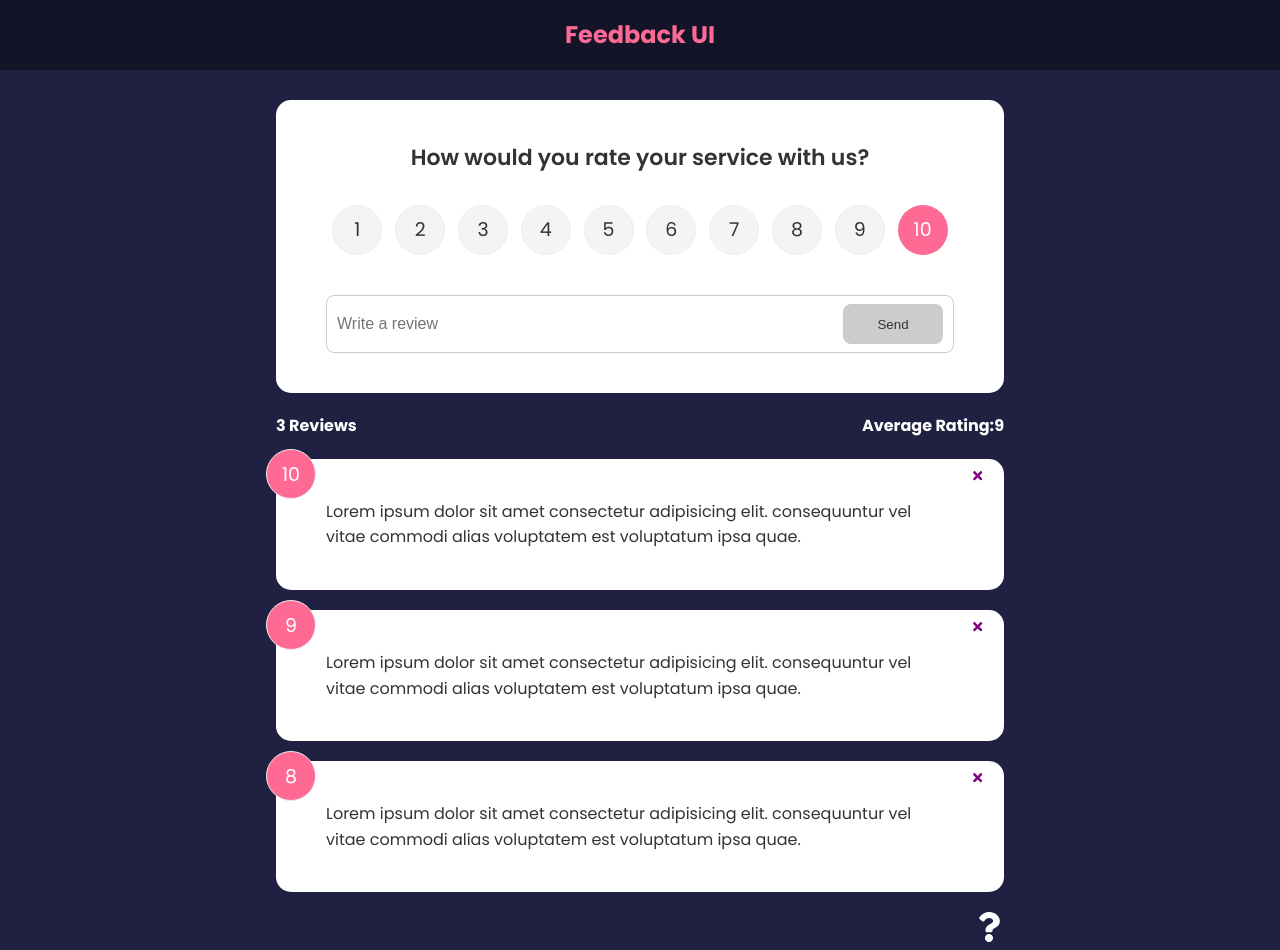
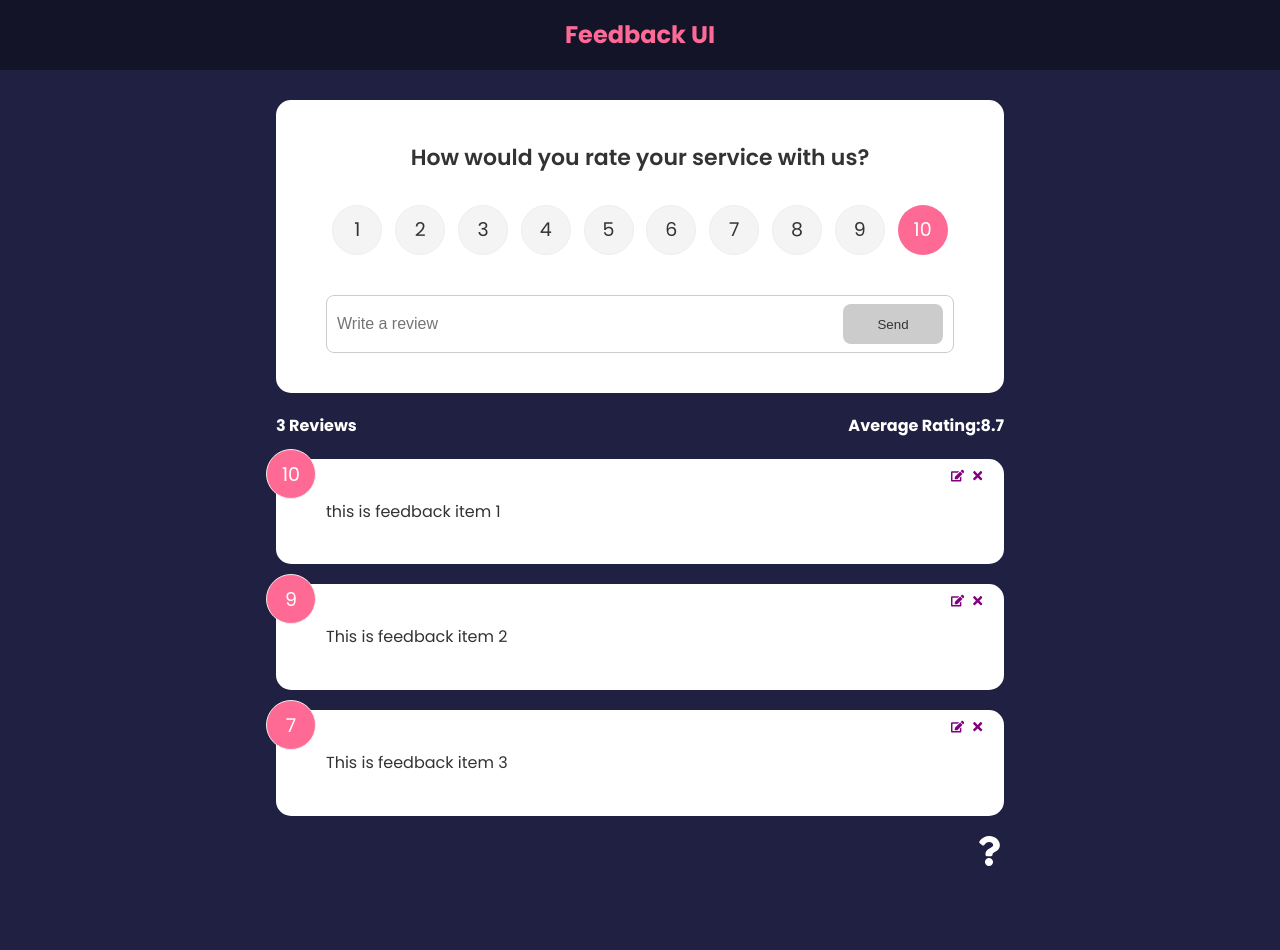
Before and after one commit to mfbernasol/feedback-app, a React (Create React App) app: page / in a window 1280 px wide. After the commit the page ends 873 px from the top, so only its background shows below. Built offline with nearby package versions, Linux system fonts and the light colour scheme.

Commit message:
create useContext Hook and provider. create feedback event

```diff
--- a/src/App.js
+++ b/src/App.js
@@ -1,29 +1,15 @@
-import { v4 as uuidv4 } from 'uuid';
 import { BrowserRouter as Router, Route, Routes } from 'react-router-dom';
-import { useState } from 'react';
 import Header from './components/Header';
 import FeedbackList from './components/FeedbackList';
-import FeedbackData from './data/FeedbackData';
 import FeedbackStats from './components/FeedbackStats';
 import FeedbackForm from './components/FeedbackForm';
 import AboutIconLink from './components/AboutIconLink';
 import AboutPage from './pages/AboutPage';
+import { FeedbackProvider } from './context/FeedbackContext';
 
 function App() {
-  const [feedback, setFeedBack] = useState(FeedbackData);
-
-  const addFeedback = (newFeedback) => {
-    newFeedback.id = uuidv4();
-    setFeedBack([newFeedback, ...feedback]);
-  };
-
-  const deleteFeedback = (id) => {
-    if (window.confirm('Are you sure you want to delete?')) {
-      setFeedBack(feedback.filter((item) => item.id !== id));
-    }
-  };
-
   return (
+    <FeedbackProvider>
       <Router>
         <Header />
         <div className='container'>
@@ -33,21 +19,19 @@
               path='/'
               element={
                 <>
-                <FeedbackForm handleAdd={addFeedback} />
-                <FeedbackStats feedback={feedback} />
-                <FeedbackList
-                  feedback={feedback}
-                  handleDelete={deleteFeedback}
-                />
+                  <FeedbackForm />
+                  <FeedbackStats />
+                  <FeedbackList />
                 </>
               }
             ></Route>
 
             <Route path='/about' element={<AboutPage />} />
           </Routes>
-        <AboutIconLink/>
+          <AboutIconLink />
         </div>
       </Router>
+    </FeedbackProvider>
   );
 }
 
--- a/src/components/FeedbackForm.jsx
+++ b/src/components/FeedbackForm.jsx
@@ -1,14 +1,17 @@
 import React from 'react';
-import { useState } from 'react';
+import { useState, useContext } from 'react';
 import Card from './shared/Card';
 import Button from './shared/Button';
 import RatingSelect from './RatingSelect';
+import FeedbackContext from '../context/FeedbackContext';
 
-function FeedbackForm({handleAdd}) {
+function FeedbackForm() {
   const [text, setText] = useState('');
   const [rating, setRating] = useState('');
   const [btnDisabled, setBtnDisabled] = useState(true);
   const [message, setMessage] = useState('');
+
+  const { addFeedback } = useContext(FeedbackContext);
 
   const handleTextChange = (e) => {
     if (text === '') {
@@ -31,9 +34,9 @@
         text,
         rating,
       };
-      handleAdd(newFeedback)
+      addFeedback(newFeedback);
 
-      setText('')
+      setText('');
     }
   };
 
--- a/src/components/FeedbackItem.jsx
+++ b/src/components/FeedbackItem.jsx
@@ -1,12 +1,19 @@
-import { FaTimes } from 'react-icons/fa';
+import { FaTimes, FaEdit } from 'react-icons/fa';
+import { useContext } from 'react';
 import PropTypes from 'prop-types';
 import Card from './shared/Card';
-function FeedbackItem({ item, handleDelete }) {
+import FeedbackContext from '../context/FeedbackContext';
+
+function FeedbackItem({ item }) {
+  const { deleteFeedback, editFeedback } = useContext(FeedbackContext);
   return (
     <Card>
       <div className='num-display'>{item.rating}</div>
-      <button onClick={() => handleDelete(item.id)} className='close'>
+      <button onClick={() => deleteFeedback(item.id)} className='close'>
         <FaTimes color='purple' />
+      </button>
+      <button onClick={() => editFeedback(item)} className='edit'>
+        <FaEdit color='purple' />
       </button>
       <div className='text-display'>{item.text}</div>
     </Card>
--- a/src/components/FeedbackList.jsx
+++ b/src/components/FeedbackList.jsx
@@ -1,9 +1,12 @@
 import { motion, AnimatePresence } from 'framer-motion';
-import PropTypes from 'prop-types';
+import { useContext } from 'react';
 import React from 'react';
 import FeedbackItem from './FeedbackItem';
+import FeedbackContext from '../context/FeedbackContext';
 
-function FeedbackList({ feedback, handleDelete }) {
+function FeedbackList() {
+  const {feedback} = useContext(FeedbackContext);
+
   if (!feedback || feedback.length === 0) {
     return <p>No Feedback yet</p>;
   }
@@ -21,7 +24,6 @@
             <FeedbackItem
               key={item.id}
               item={item}
-              handleDelete={handleDelete}
             />
           </motion.div>
         ))}
@@ -38,14 +40,6 @@
   // );
 }
 
-FeedbackList.propTypes = {
-  feedback: PropTypes.arrayOf(
-    PropTypes.shape({
-      id: PropTypes.number.isRequired,
-      text: PropTypes.string.isRequired,
-      rating: PropTypes.number.isRequired,
-    })
-  ),
-};
+
 
 export default FeedbackList;
--- a/src/components/FeedbackStats.jsx
+++ b/src/components/FeedbackStats.jsx
@@ -1,7 +1,10 @@
-import PropTypes from 'prop-types'
+
 import React from 'react';
+import { useContext } from 'react';
+import FeedbackContext from '../context/FeedbackContext';
 
-function FeedbackStats({ feedback }) {
+function FeedbackStats() {
+  const { feedback } = useContext(FeedbackContext);
   // Calculate ratings avg
   let average =
     feedback.reduce((acc, cur) => {
@@ -17,8 +20,6 @@
   );
 }
 
-FeedbackStats.propTypes = {
-    feedback: PropTypes.array.isRequired,
-}
+
 
 export default FeedbackStats;
--- /dev/null
+++ b/src/context/FeedbackContext.js
@@ -0,0 +1,60 @@
+import { v4 as uuidv4 } from 'uuid';
+import { createContext, useState } from 'react';
+
+const FeedbackContext = createContext();
+
+export const FeedbackProvider = ({ children }) => {
+  const [feedback, setFeedback] = useState([
+    {
+      id: 1,
+      text: 'this is feedback item 1',
+      rating: 10,
+    },
+    {
+      id: 2,
+      text: 'This is feedback item 2',
+      rating: 9,
+    },
+    {
+      id: 3,
+      text: 'This is feedback item 3',
+      rating: 7,
+    },
+  ]);
+
+  const [feedbackEdit, setFeedbackEdit] = useState({
+    item: {},
+    edit: false,
+  });
+
+  //delete feedback
+  const deleteFeedback = (id) => {
+    if (window.confirm('Are you sure you want to delete?')) {
+      setFeedback(feedback.filter((item) => item.id !== id));
+    }
+  };
+
+  //add feedback
+  const addFeedback = (newFeedback) => {
+    newFeedback.id = uuidv4();
+    setFeedback([newFeedback, ...feedback]);
+  };
+
+  // set item to be updated
+  const editFeedback = (item) => {
+    setFeedbackEdit({
+      item,
+      edit: true,
+    });
+  };
+
+  return (
+    <FeedbackContext.Provider
+      value={{feedback, deleteFeedback, addFeedback, editFeedback }}
+    >
+      {children}
+    </FeedbackContext.Provider>
+  );
+};
+
+export default FeedbackContext;
```
Lines whose indentation alone changed are shown as unchanged.
